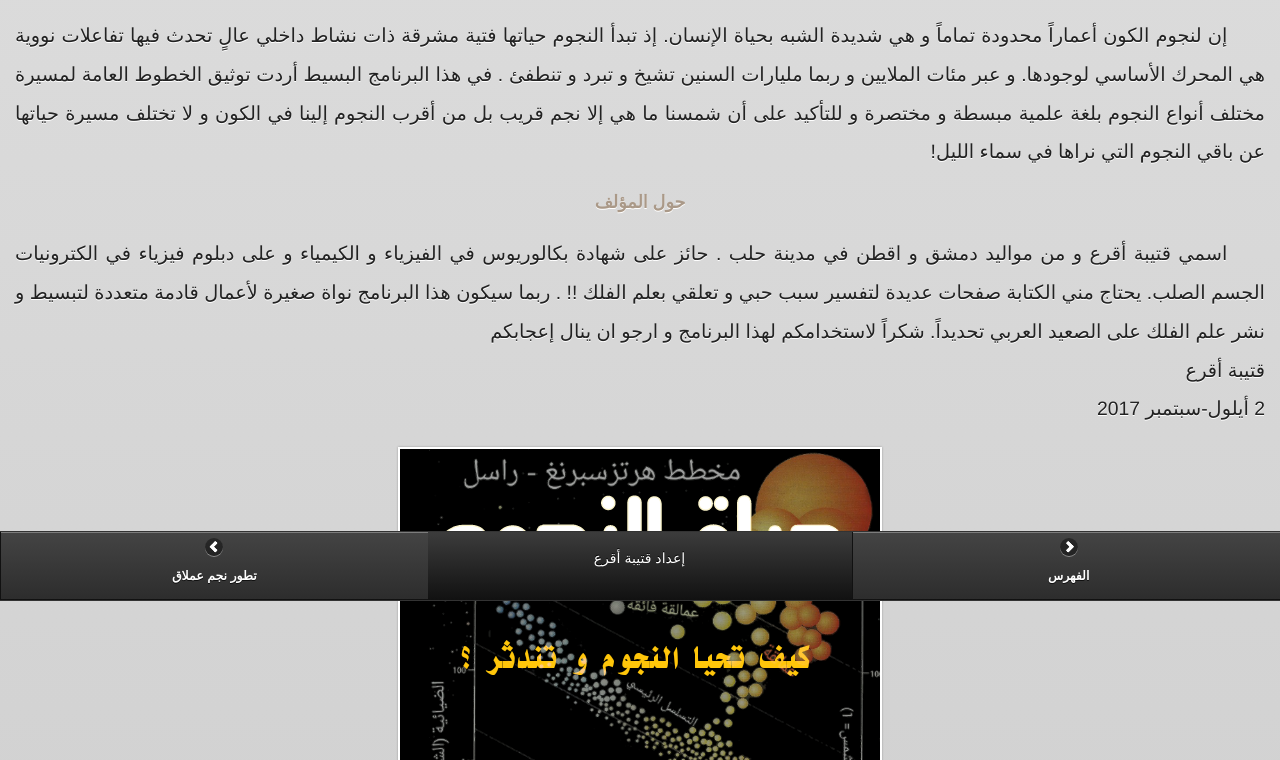
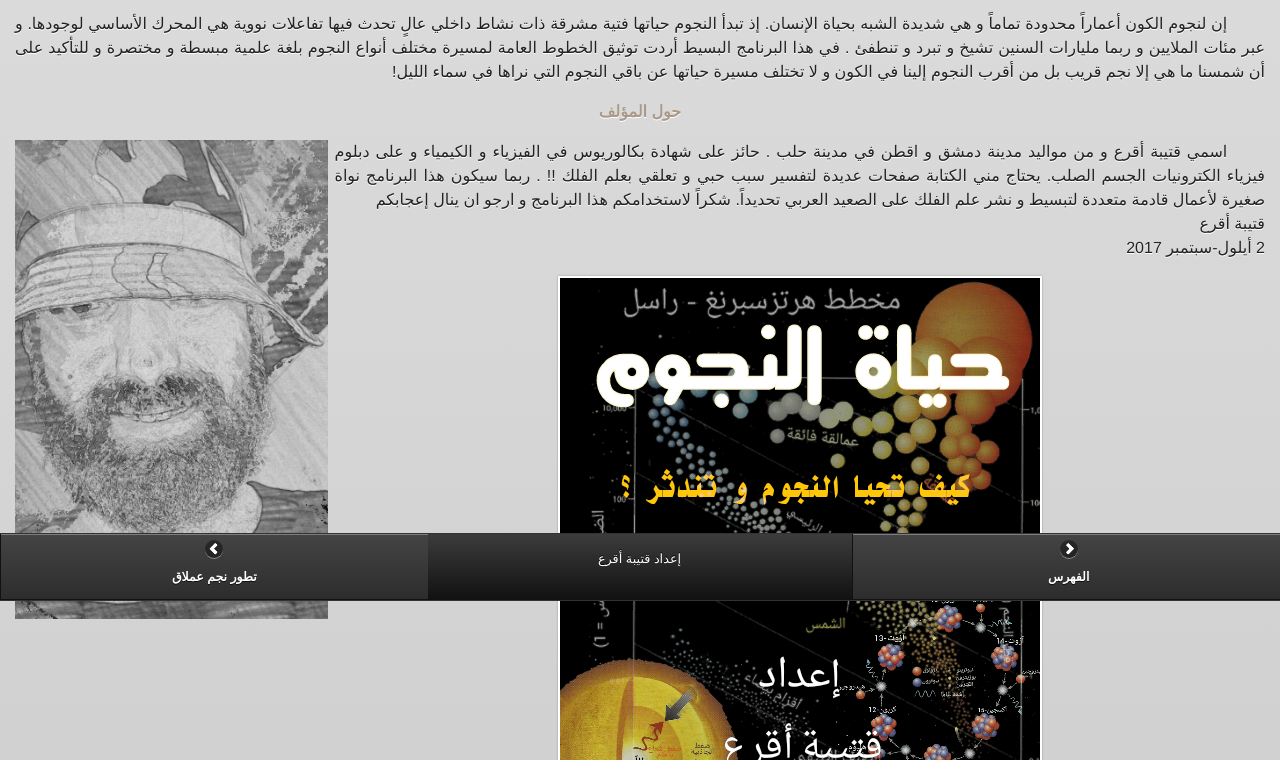
Before and after one commit to kutaibaa-akraa/StarLives, a plain HTML site: page about.html in a window 1280 px wide. Shown: the part 200-960 px from the top of the page. Drawn offline with Linux system fonts and the light colour scheme.

Commit message:
update files

```diff
--- a/about.html
+++ b/about.html
@@ -28,10 +28,11 @@
 </P>
 <h1>حول المؤلف</h1>
 <p>
-اسمي قتيبة أقرع و من مواليد دمشق و اقطن في مدينة حلب . حائز على شهادة بكالوريوس في الفيزياء و الكيمياء و على دبلوم فيزياء في الكترونيات الجسم الصلب.
+<img src="images/kutaibaa.jpg" class="mikimg" style="max-width:25%; float: left; margin-right: 7px;"/>
+اسمي قتيبة أقرع و من مواليد مدينة دمشق و اقطن في مدينة حلب . حائز على شهادة بكالوريوس في الفيزياء و الكيمياء و على دبلوم فيزياء الكترونيات الجسم الصلب.
 يحتاج مني الكتابة صفحات عديدة لتفسير سبب حبي و تعلقي بعلم الفلك !! .
 ربما سيكون هذا البرنامج نواة صغيرة لأعمال قادمة متعددة لتبسيط و نشر علم الفلك على الصعيد العربي تحديداً.
-شكراً لاستخدامكم لهذا البرنامج و ارجو ان ينال إعجابكم
+شكراً لاستخدامكم هذا البرنامج و ارجو ان ينال إعجابكم
 <br>
 قتيبة أقرع
 <br>2 أيلول-سبتمبر 2017
--- a/css/theme.css
+++ b/css/theme.css
@@ -10,7 +10,7 @@
    direction: rtl;
   letter-spacing: 0;
    line-height: 1.5em;
-   font-size: 1.1em;
+   font-size: 1em;
    margin: 0px;
    padding: 0;
 
@@ -22,8 +22,8 @@ p {
 	 TEXT-ALIGN: justify;
 	 TEXT-KASHIDA: 0% ;
 	 align: justify;
-   line-height: 2em;
-   font-size: 1.1em;
+   line-height: 1.5em;
+   font-size: 1em;
 	 }
  a:visited {color: #FF4500}
 a:focus,a:hover {color: #FF4500}
@@ -33,7 +33,7 @@ h1 {
    font-weight: bold;
    color: #A98;
    font-size: 1em;
-   line-height: 1.4em;
+   line-height: 1.5em;
    text-align: center;
    direction: rtl;
 }
```
Also changed, not shown: index.html (+2 -3 lines), intro.html (+19 -0 lines).
